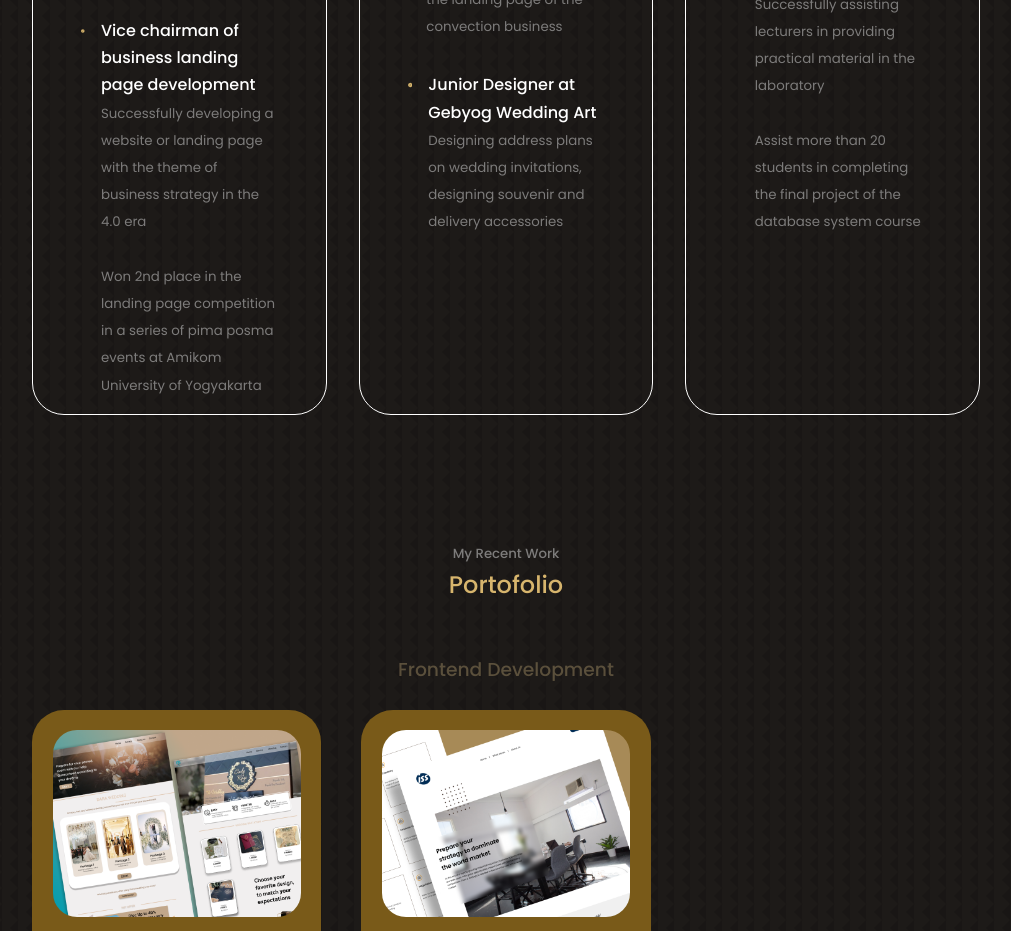
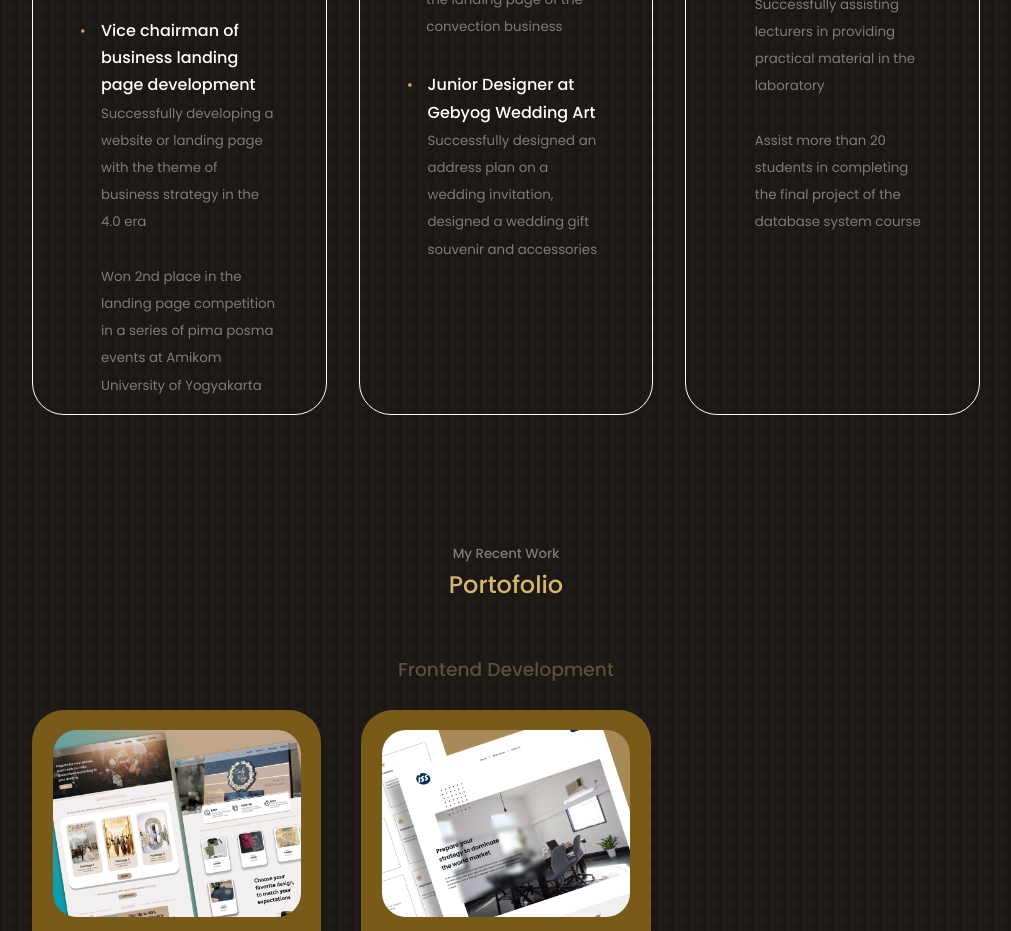
Before and after one commit to taufikhdyt01/portofolio-web, a React (Create React App) app: page / in a window 1280 px wide. Shown: the part 3080-4011 px from the top of the page, without its empty margins (134-1145 px from the left). Built offline with nearby package versions, Linux system fonts and the light colour scheme.

Commit message:
Update Experience

```diff
--- a/src/components/experience/Experience.jsx
+++ b/src/components/experience/Experience.jsx
@@ -51,7 +51,7 @@ const Experience = () => {
               <BsPatchCheckFill className='experience__details-icon'/>
               <div>
                 <h4>Junior Designer at Gebyog Wedding Art</h4>
-                <small className='text-light'>Designing address plans on wedding invitations, designing souvenir and delivery accessories</small>
+                <small className='text-light'>Successfully designed an address plan on a wedding invitation, designed a wedding gift souvenir and accessories</small>
               </div>
             </article>
           </div>
```
